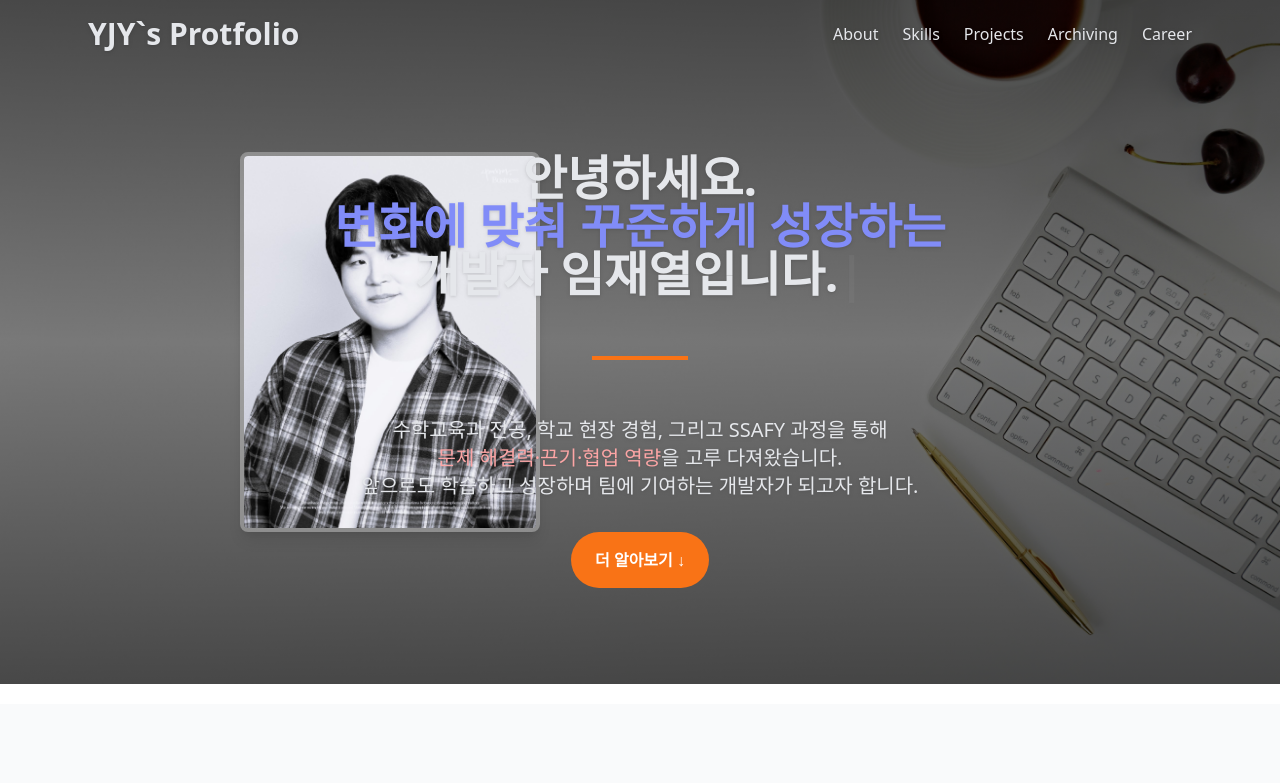
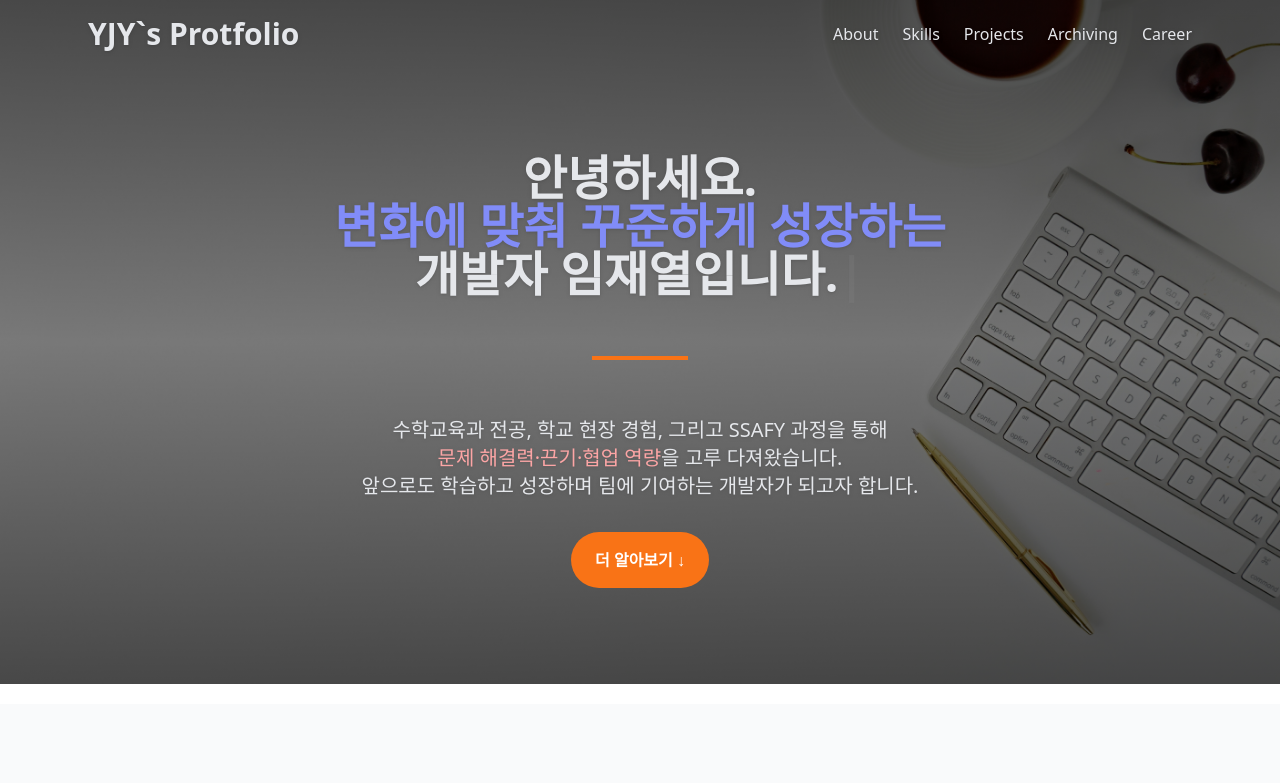
Before and after one commit to JYeol97/portfolio, a React (Vite) app in the folder vite-project/: page / in a window 1280 px wide. Shown: the top 783 px of the page. Built offline with nearby package versions, Linux system fonts and the light colour scheme.

Commit message:
chore: hero 프로필 이미지 제거

```diff
--- a/vite-project/src/components/Hero.tsx
+++ b/vite-project/src/components/Hero.tsx
@@ -1,5 +1,5 @@
 import backgroundImg from "../assets/background.jpg";
-import profileImg from "../assets/profile.jpg";
+// import profileImg from "../assets/profile.jpg";
 import { ReactTyped } from "react-typed";
 
 const Hero = () => {
@@ -17,11 +17,11 @@ const Hero = () => {
       <div className="absolute inset-0 bg-gradient-to-b from-black/70 via-black/50 to-black/70"></div>
 
       {/* 왼쪽에 사진 (xl 이상에서만 표시) */}
-      <div className="absolute left-60 top-1/2 -translate-y-1/2 hidden xl:block">
+      {/* <div className="absolute left-60 top-1/2 -translate-y-1/2 hidden xl:block">
         <div className="w-[300px] h-[380px] rounded-lg overflow-hidden shadow-lg border-4 border-white/30">
           <img src={profileImg} alt="임재열 프로필" className="w-full h-full object-cover" />
         </div>
-      </div>
+      </div> */}
 
       <div className="relative z-10 px-6 max-w-3xl">
         {/* 인삿말 */}
```
